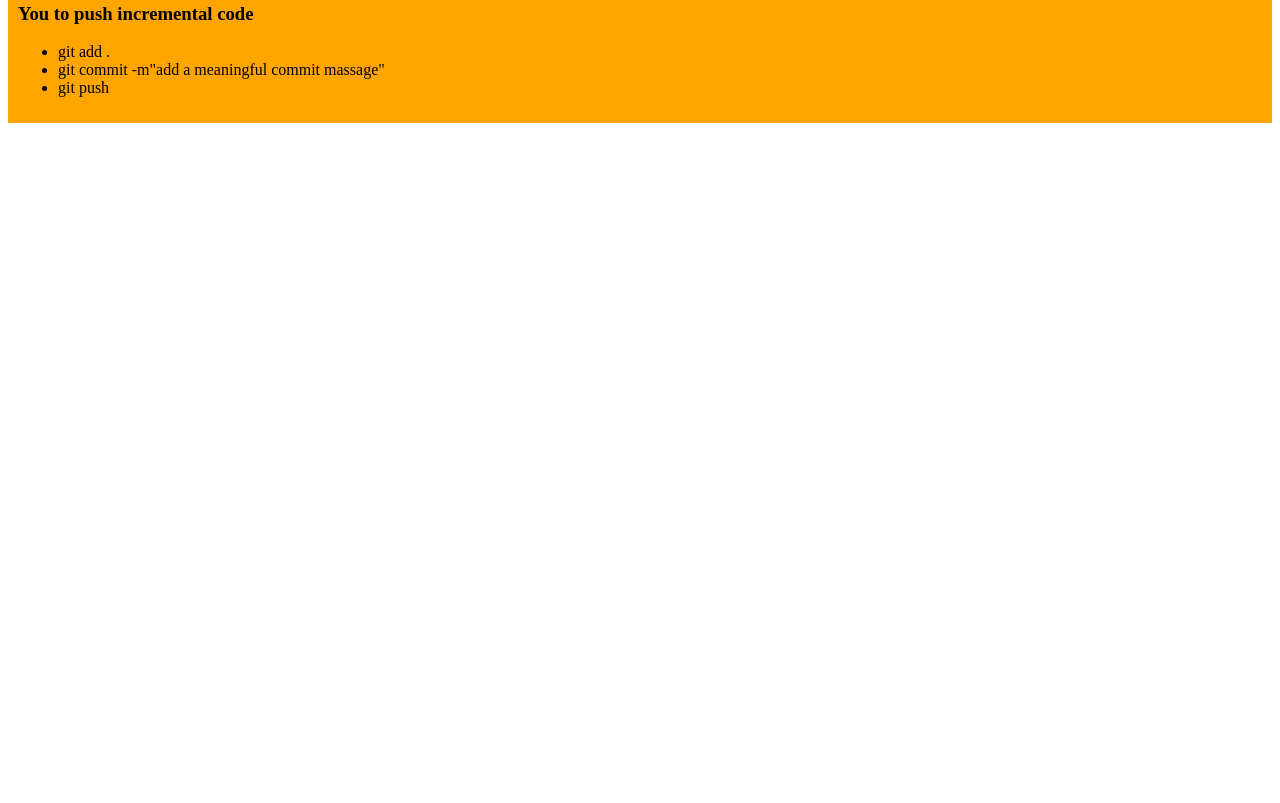
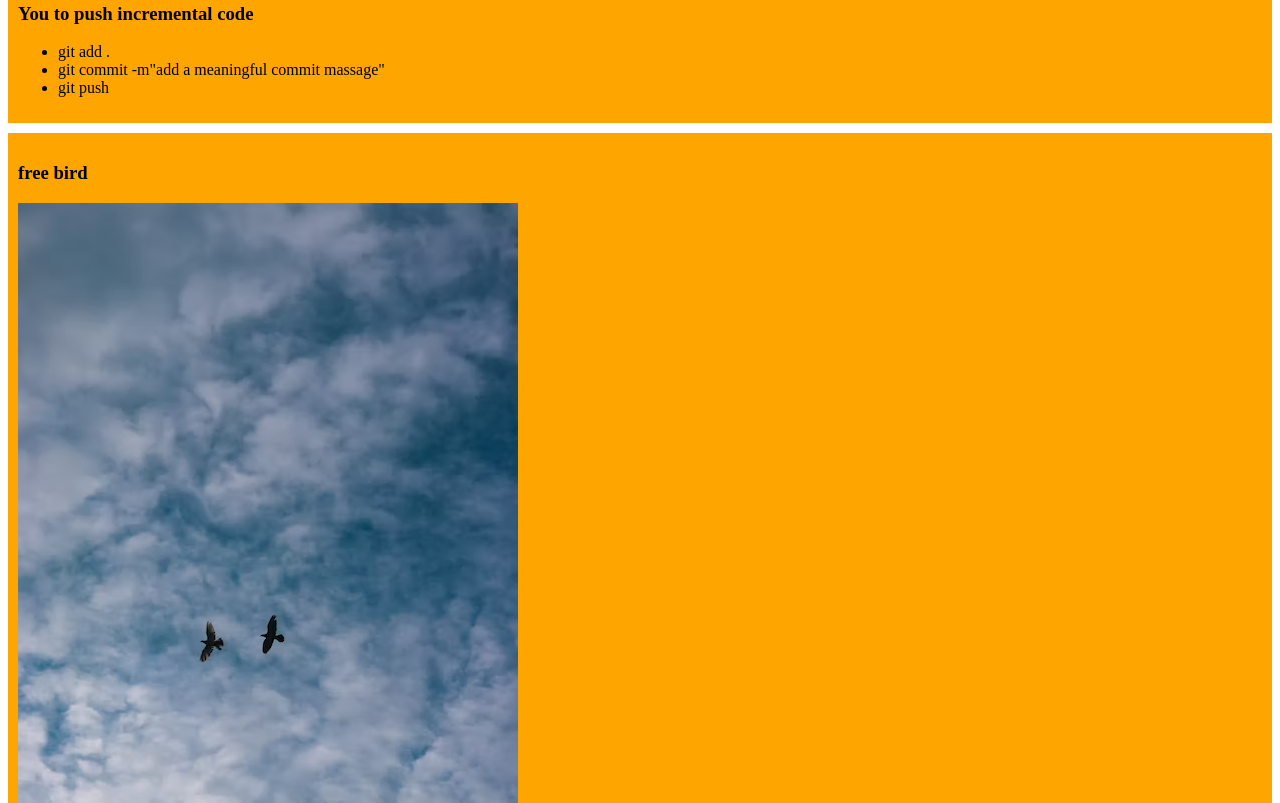
Before and after one commit to alimurdipu/my-third-git-repo, a plain HTML site: page index.html in a window 1280 px wide. Shown: the part 317-1120 px from the top of the page. Before the commit the page ends 800 px from the top, so only its background shows below. Drawn offline with Linux system fonts and the light colour scheme.

Commit message:
free bird

```diff
--- a/index.html
+++ b/index.html
@@ -23,5 +23,9 @@
             <li>git push</li>
         </ul>
     </div>
+    <div>
+        <h3>free bird</h3>
+        <img src="images/freebird.avif" alt="">
+    </div>
 </body>
 </html>
```
Also changed, not shown: images/freebird.avif (added).
